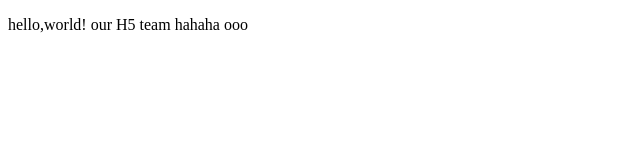
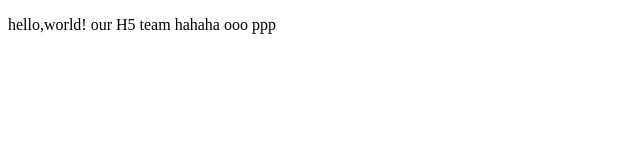
Before and after one commit to bingfengqilin/test1, a plain HTML site: page index.html in a window 1280 px wide. Shown: the full height of the page, 0-640 px from the left. Drawn offline with Linux system fonts and the light colour scheme.

Commit message:
第五次提交

```diff
--- a/index.html
+++ b/index.html
@@ -10,6 +10,7 @@
 	 our H5 team
 	 hahaha
 	 ooo
+	 ppp
 	</p>
 </body>
 </html>
```
